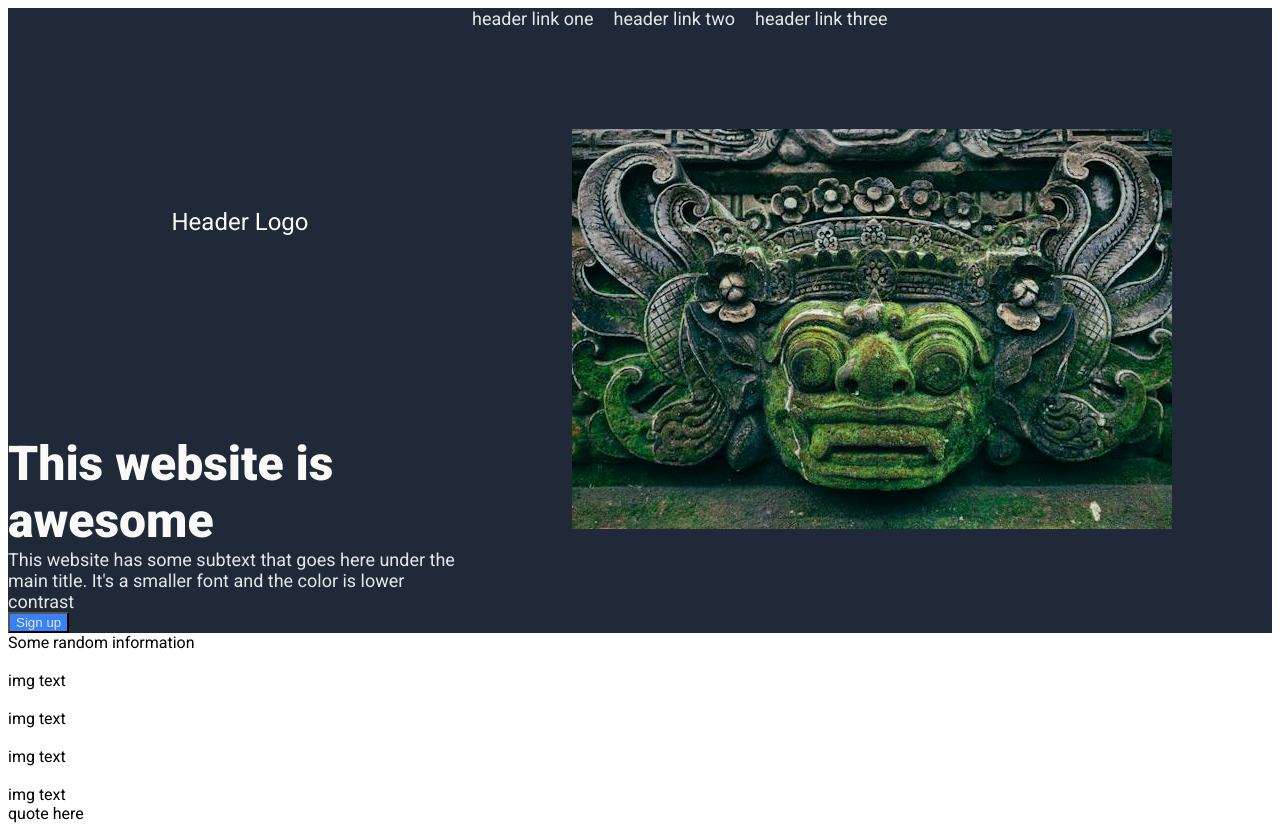
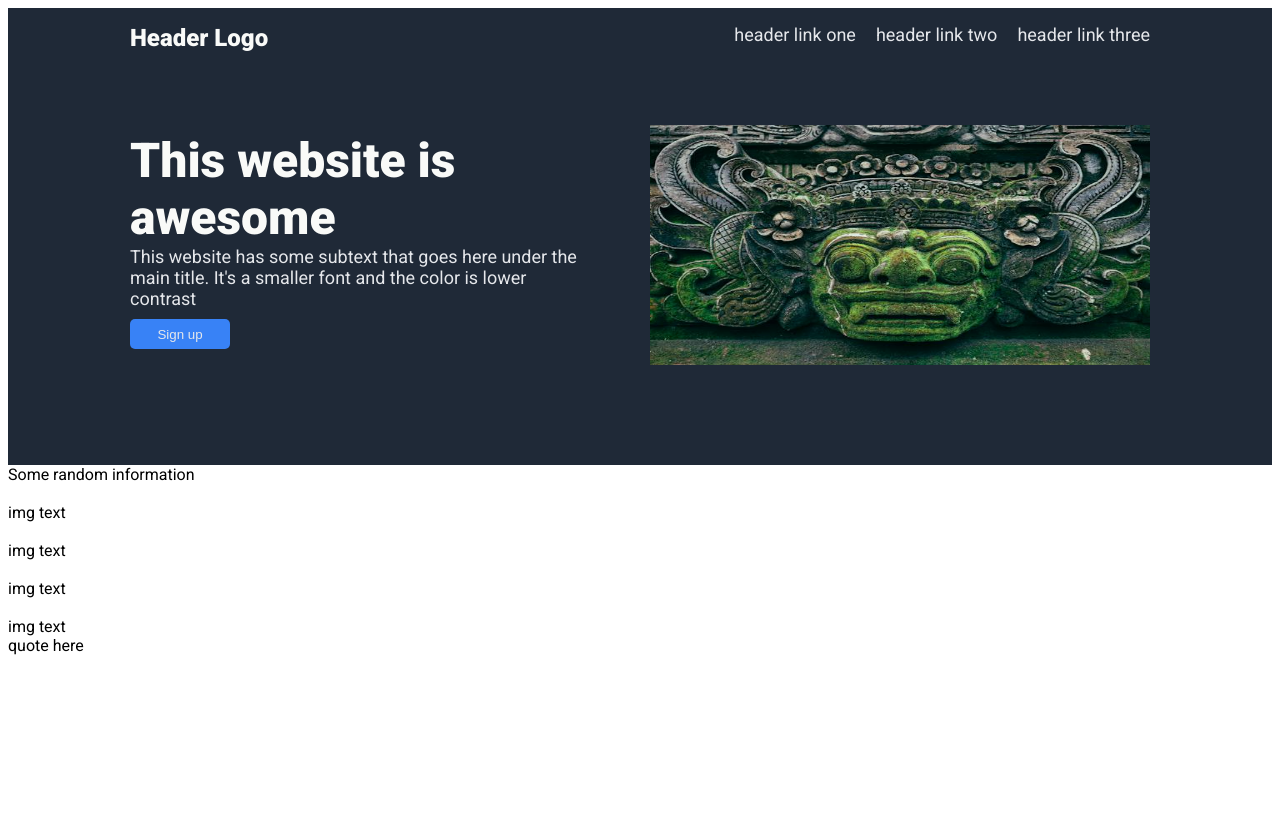
Before and after one commit to jrb311/odin-landing_page, a plain HTML site: page index.html in a window 1280 px wide. After the commit the page ends 800 px from the top, so only its background shows below. Drawn offline with Linux system fonts and the light colour scheme.

Commit message:
Make new flex columns for header content ed button
Flex columns remove top flexrow to align vertically, round button edges

```diff
--- a/style.css
+++ b/style.css
@@ -6,7 +6,6 @@ body {
 
 .hero-image {
     background-color: #1f2937;
-    min-width: 1250px;
 }
 
 .hero-text {
@@ -26,16 +25,11 @@ body {
     color: #E5E7EB;
 }
 
-a {
-    font-size: 18px;
-    color: #E5E7EB;
-    text-decoration:none;
-}
-
 .header.logo{
     font-size: 24px;
     color: #F9FAF8;
-    margin: auto;
+    font-weight: 800;
+    margin-top: 16px;
 }
 
 .header.image{
@@ -47,30 +41,48 @@ ul {
     list-style-type: none;
     display: flex;
     padding: 0px;
-    margin: auto;
     gap: 20px;
+    margin-bottom: 0px;
 }
 
-.top.links {
-    display: flex;
-    justify-content: space-between;
+a {
+    font-size: 18px;
+    color: #E5E7EB;
+    text-decoration:none;
 }
 
 button.header{
     background-color: #3882F6;
     color: #E5E7EB;
     align-self:flex-start;
+    height: 30px;
+    width: 100px;
+    margin-top: 10px;
+    border-radius: 5px;
+    border: 0px;
 }
 
 .top.content {
     display: flex;
+    justify-content: center;
+    gap: 70px;
 }
 .maintext-display{
     display: flex;
     flex-direction: column;
-    justify-content: center;
+    flex-wrap: wrap;
+    max-width: 450px;
+    gap: 80px;
+}
 
+.header.image{
+    height: 240px;
+    width: 500px;
+    padding-bottom: 100px;
 }
-.header.image{
-    padding: 100px;
+.img-display {
+    display: flex;
+    flex-direction: column;
+    gap: 80px;
+    align-items: flex-end;
 }
```
